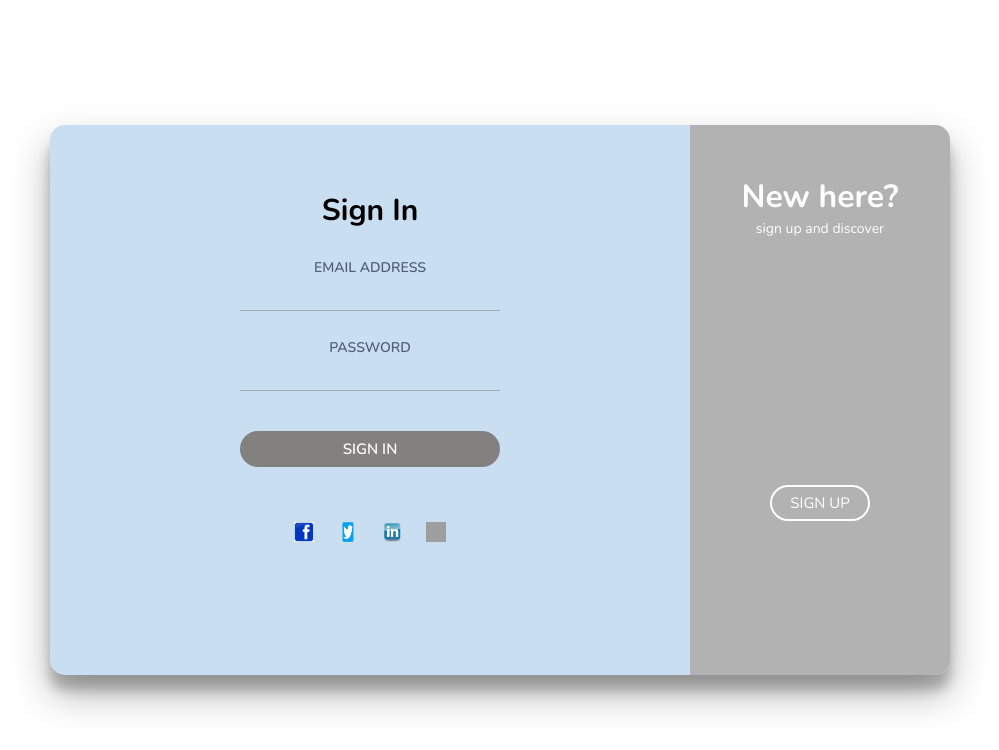
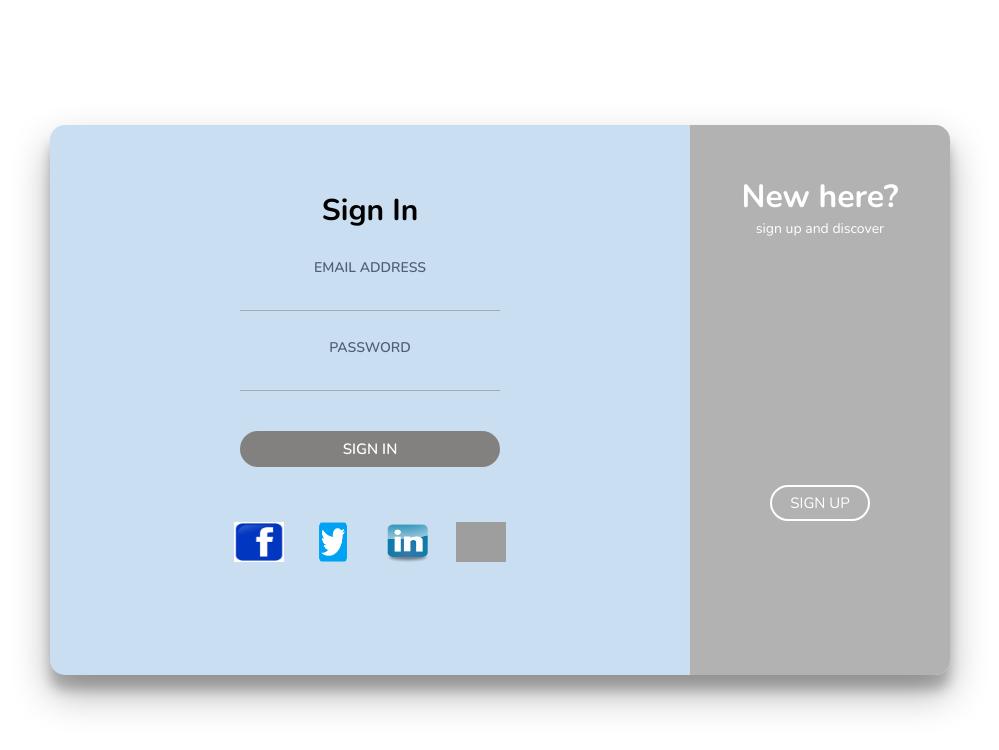
Before and after one commit to Beinglegendary/P2P-Registration-Page, a plain HTML site: page index.html in a window 1280 px wide. Shown: the whole page, without its empty margins (140-1139 px from the left). Drawn offline with nearby package versions, Linux system fonts and the light colour scheme; grey boxes are pictures that could not be loaded.

Commit message:
stylesheet

```diff
--- a/style.css
+++ b/style.css
@@ -114,8 +114,8 @@ button {
 	margin: 25px 10px;
 }
 .social-media img {
-	width: 20px;
-	height: 20px;
+	width: 50px;
+	height: 40px;
 }
 .sub-cont {
 	overflow: hidden;
```
